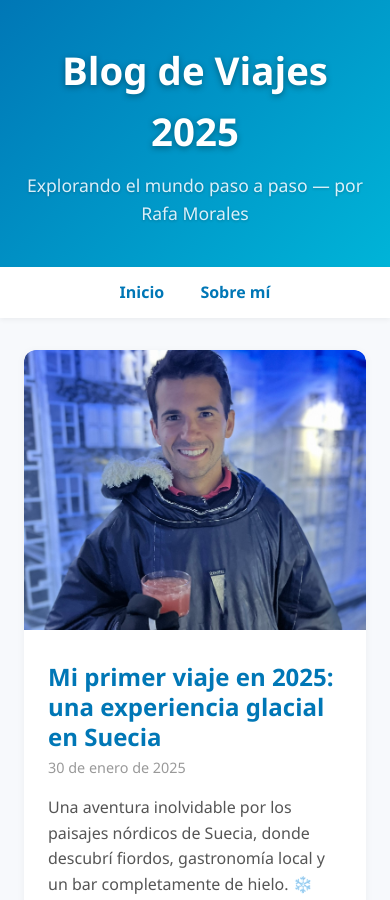
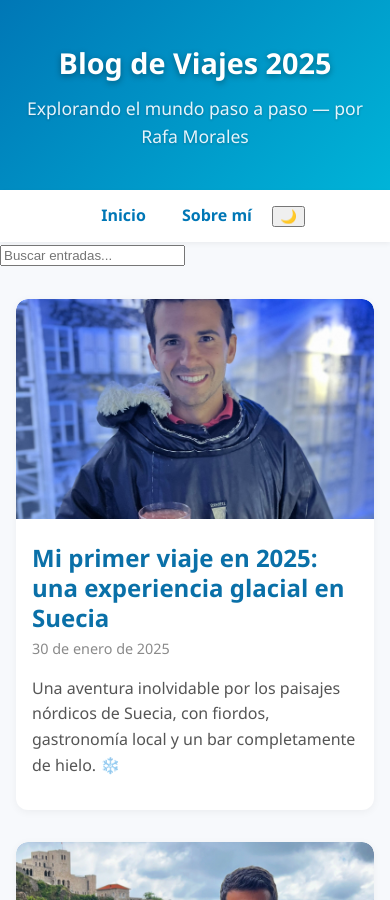
Before and after one commit to rafaelmoralesrod-ui/blog-rafael-morales-, a plain HTML site: page index.html in a window 390 px wide. Shown: the top 900 px of the page. Drawn offline with Linux system fonts and the light colour scheme.

Commit message:
Update index.html

```diff
--- a/index.html
+++ b/index.html
@@ -1,113 +1,12 @@
 <!DOCTYPE html>
 <html lang="es">
 <head>
-    <meta charset="UTF-8">
-    <meta name="viewport" content="width=device-width, initial-scale=1.0">
+  <meta charset="UTF-8" />
+  <meta name="viewport" content="width=device-width, initial-scale=1.0"/>
   <title>Blog de Viajes 2025 - Rafa Morales</title>
-    <link rel="stylesheet" href="css/style.css">
-    <style>
-        /* ---- Estilos base ---- */
-        body {
-            font-family: "Segoe UI", Arial, sans-serif;
-            margin: 0;
-            padding: 0;
-            background-color: #f7f9fc;
-            color: #333;
-        }
-
-        header {
-            background: linear-gradient(135deg, #0077b6, #00b4d8);
-            color: white;
-            text-align: center;
-            padding: 2.5rem 1rem;
-        }
-
-        header h1 {
-            font-size: 2.4rem;
-            margin-bottom: 0.5rem;
-        }
-
-        header p {
-            font-size: 1.1rem;
-            opacity: 0.9;
-        }
-
-        nav {
-            background-color: white;
-            text-align: center;
-            padding: 0.8rem;
-            box-shadow: 0 2px 5px rgba(0,0,0,0.05);
-        }
-
-        nav a {
-            text-decoration: none;
-            color: #0077b6;
-            margin: 0 1rem;
-            font-weight: 600;
-            transition: color 0.3s ease;
-        }
-
-        nav a:hover {
-            color: #0096c7;
-        }
-
-        main {
-            max-width: 900px;
-            margin: 2rem auto;
-            padding: 0 1.5rem;
-        }
-
-        .post {
-            background: white;
-            border-radius: 10px;
-            box-shadow: 0 2px 8px rgba(0,0,0,0.05);
-            margin-bottom: 2rem;
-            overflow: hidden;
-            transition: transform 0.2s ease, box-shadow 0.2s ease;
-        }
-
-        .post:hover {
-            transform: translateY(-4px);
-            box-shadow: 0 4px 12px rgba(0,0,0,0.1);
-        }
-
-        .post img {
-            width: 100%;
-            height: 280px;
-            object-fit: cover;
-        }
-
-        .post-content {
-            padding: 1.5rem;
-        }
-
-        .post h2 {
-            margin-top: 0;
-            color: #0077b6;
-        }
-
-        .post p {
-            line-height: 1.6;
-            color: #555;
-        }
-
-        .post .fecha {
-            color: #999;
-            font-size: 0.9rem;
-        }
-
-        footer {
-            text-align: center;
-            padding: 2rem 1rem;
-            background-color: #f0f4f8;
-            color: #777;
-            font-size: 0.9rem;
-            margin-top: 3rem;
-        }
-    </style>
+  <link rel="stylesheet" href="css/style.css"/>
 </head>
 <body>
-
   <header>
     <h1>Blog de Viajes 2025</h1>
     <p>Explorando el mundo paso a paso — por Rafa Morales</p>
@@ -116,7 +15,13 @@
   <nav>
     <a href="index.html">Inicio</a>
     <a href="about.html">Sobre mí</a>
+    <button id="theme-toggle" aria-label="Cambiar tema" title="Cambiar tema">🌙</button>
   </nav>
+
+  <!-- Buscador -->
+  <section class="search-wrap">
+    <input id="search" type="search" placeholder="Buscar entradas..." aria-label="Buscar entradas"/>
+  </section>
 
   <main>
     <section>
@@ -125,7 +30,7 @@
         <div class="post-content">
           <h2><a href="post1.html">Mi primer viaje en 2025: una experiencia glacial en Suecia</a></h2>
           <p class="fecha">30 de enero de 2025</p>
-                    <p>Una aventura inolvidable por los paisajes nórdicos de Suecia, donde descubrí fiordos, gastronomía local y un bar completamente de hielo. ❄️</p>
+          <p>Una aventura inolvidable por los paisajes nórdicos de Suecia, con fiordos, gastronomía local y un bar completamente de hielo. ❄️</p>
         </div>
       </div>
 
@@ -134,24 +39,23 @@
         <div class="post-content">
           <h2><a href="post2.html">Un viaje al corazón de Europa: de ruta por Albania</a></h2>
           <p class="fecha">30 de mayo de 2025</p>
-                    <p>Desde playas de arena fina hasta la amabilidad de su gente, Albania me sorprendió como una joya aún poco descubierta del continente europeo. 🌍</p>
+          <p>Playas de arena fina y hospitalidad: Albania como joya por descubrir del continente europeo. 🌍</p>
         </div>
       </div>
 
       <div class="post">
         <a href="post3.html"><img src="img/post3.jpg" alt="Madrid"></a>
         <div class="post-content">
-                    <h2><a href="post3.html">Cumpliendo sueños y rompiendo barreras: terminando la media maratón de Madrid</a></h2>
+          <h2><a href="post3.html">Cumpliendo sueños: terminando la media maratón de Madrid</a></h2>
           <p class="fecha">30 de septiembre de 2025</p>
-                    <p>Una experiencia única corriendo mi primera media maratón en Madrid, culminando meses de esfuerzo y superación personal. 🏃‍♂️</p>
+          <p>Meses de preparación culminan en mi primera media maratón por el paisaje urbano de Madrid. 🏃‍♂️</p>
         </div>
       </div>
     </section>
   </main>
 
-    <footer>
-        © 2025 Blog de Viajes | Diseñado por Rafa Morales
-    </footer>
+  <footer>© 2025 Blog de Viajes | Diseñado por Rafa Morales</footer>
 
+  <script src="js/main.js"></script>
 </body>
 </html>
```
Lines whose indentation alone changed are shown as unchanged.
